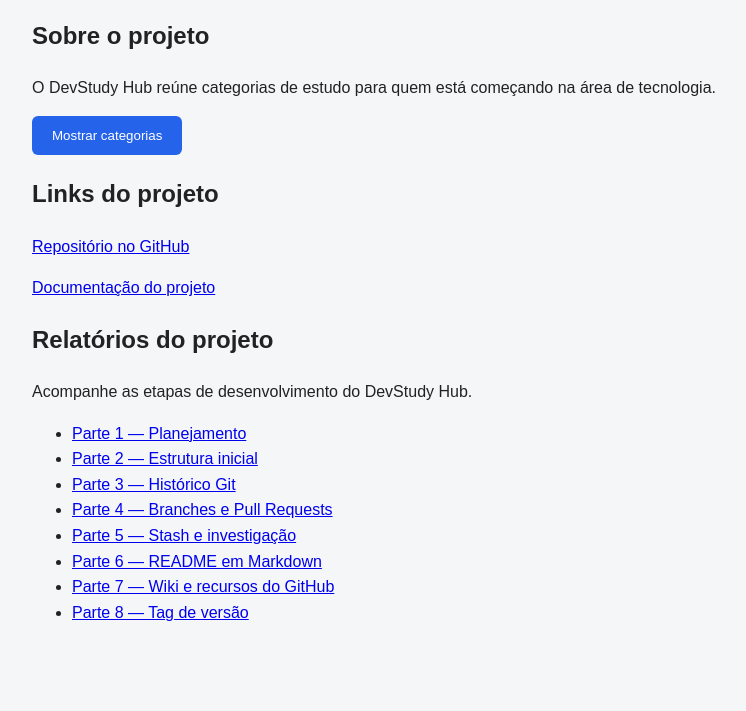
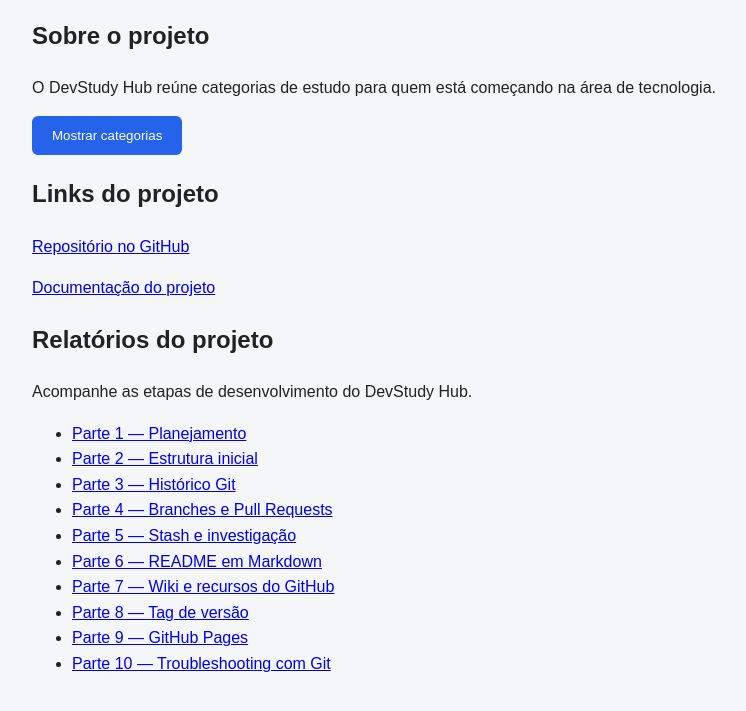
Before and after one commit to mateusvsaraujo2-Slyter/devstudy-hub, a plain HTML site: page docs/index.html in a window 1280 px wide. Shown: the part 203-914 px from the top of the page, without its empty margins (208-954 px from the left). Drawn offline with Linux system fonts and the light colour scheme.

Commit message:
Finaliza documentacao e links dos dez relatorios

```diff
--- a/docs/index.html
+++ b/docs/index.html
@@ -131,6 +131,17 @@
   </a>
 </li>
 
+<li>
+  <a href="https://github.com/mateusvsaraujo2-Slyter/devstudy-hub/blob/main/docs/relatorios/09-github-pages.md">
+    Parte 9 — GitHub Pages
+  </a>
+</li>
+<li>
+  <a href="https://github.com/mateusvsaraujo2-Slyter/devstudy-hub/blob/main/docs/relatorios/10-troubleshooting.md">
+    Parte 10 — Troubleshooting com Git
+  </a>
+</li>
+
 
     </ul>
 </section>
```
Also changed, not shown: 1 other file.
